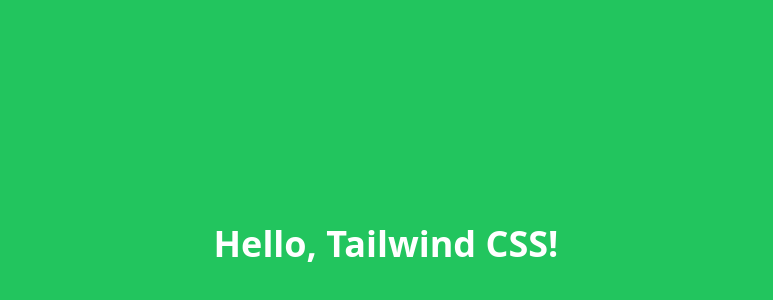
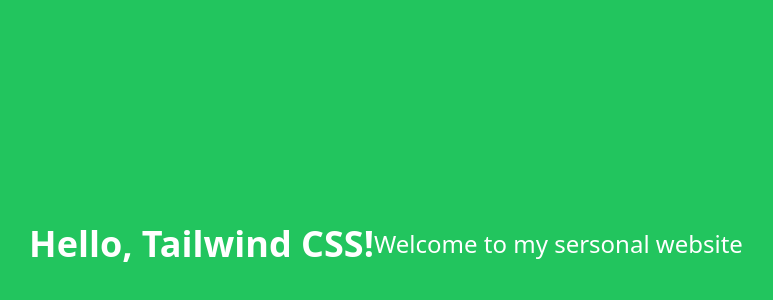
Before and after one commit to anitaNorouzi/personal-website, a React (Vite) app: page / in a window 1280 px wide. Shown: the part 156-456 px from the top of the page, without its empty margins (254-1027 px from the left). Built offline with nearby package versions, Linux system fonts and the light colour scheme.

Commit message:
Adding new h1 tag

```diff
--- a/src/App.jsx
+++ b/src/App.jsx
@@ -7,6 +7,8 @@
     <>
         <div className="flex items-center justify-center h-screen bg-green-500 text-white">
       <h1 className="text-4xl font-bold">Hello, Tailwind CSS!</h1>
+      <h1 className="text-2xl">Welcome to my sersonal website</h1>
+
     </div>
     </>
   )
```
